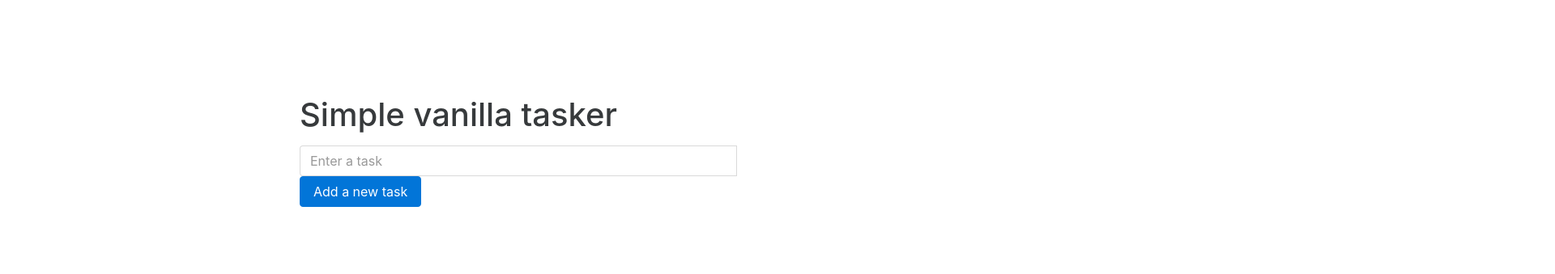
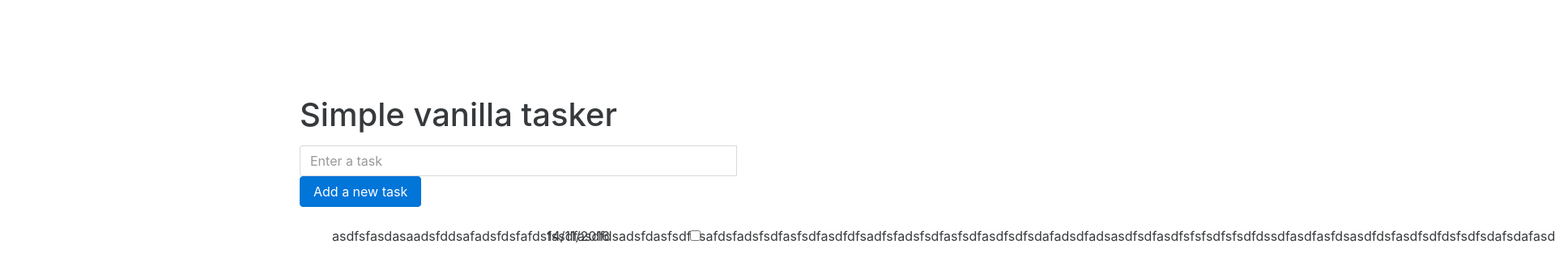
Before and after one commit to Lapz/tasker, a website: page index.html in a window 1280 px wide. Shown: the whole page at 81% size, 1920 px wide, since content can reach past the window. Drawn offline with Linux system fonts and the light colour scheme.

Commit message:
TESTING OUT ROWS
testing out text overflow

```diff
--- a/index.html
+++ b/index.html
@@ -52,6 +52,30 @@
                 <br>
 
                 <ul id="list">
+                    <div class="row">
+
+                        <div class="col-xs-6">
+                            <li>
+                                <p class="text-wrap">
+                                    asdfsfasdasaadsfddsafadsfdsfafdsfssdfasdfdsadsfdasfsdfdsafdsfadsfsdfasfsdfasdfdfsadfsfadsfsdfasfsdfasdfsdfsdafadsdfadsasdfsdfasdfsfsfsdfsfsdfdssdfasdfasfdsasdfdsfasdfsdfdsfsdfsdafsdafasdffs
+                                </p>
+
+                            </li>
+
+                        </div>
+
+                        <div class="col-xs-4">
+
+                            <p>
+                                14/11/2016
+                            </p>
+                        </div>
+
+
+                        <div class="col-xs-2">
+                            <input type="checkbox" />
+                        </div>
+                    </div>
 
 
                 </ul>
@@ -72,6 +96,8 @@
     </div>
 
 
+
+
     <script src="js/vendor/jquery-3.1.1.min.js"></script>
     <script src="js/vendor/bootstrap.js"></script>
     <script src="js/main.js"></script>
```
